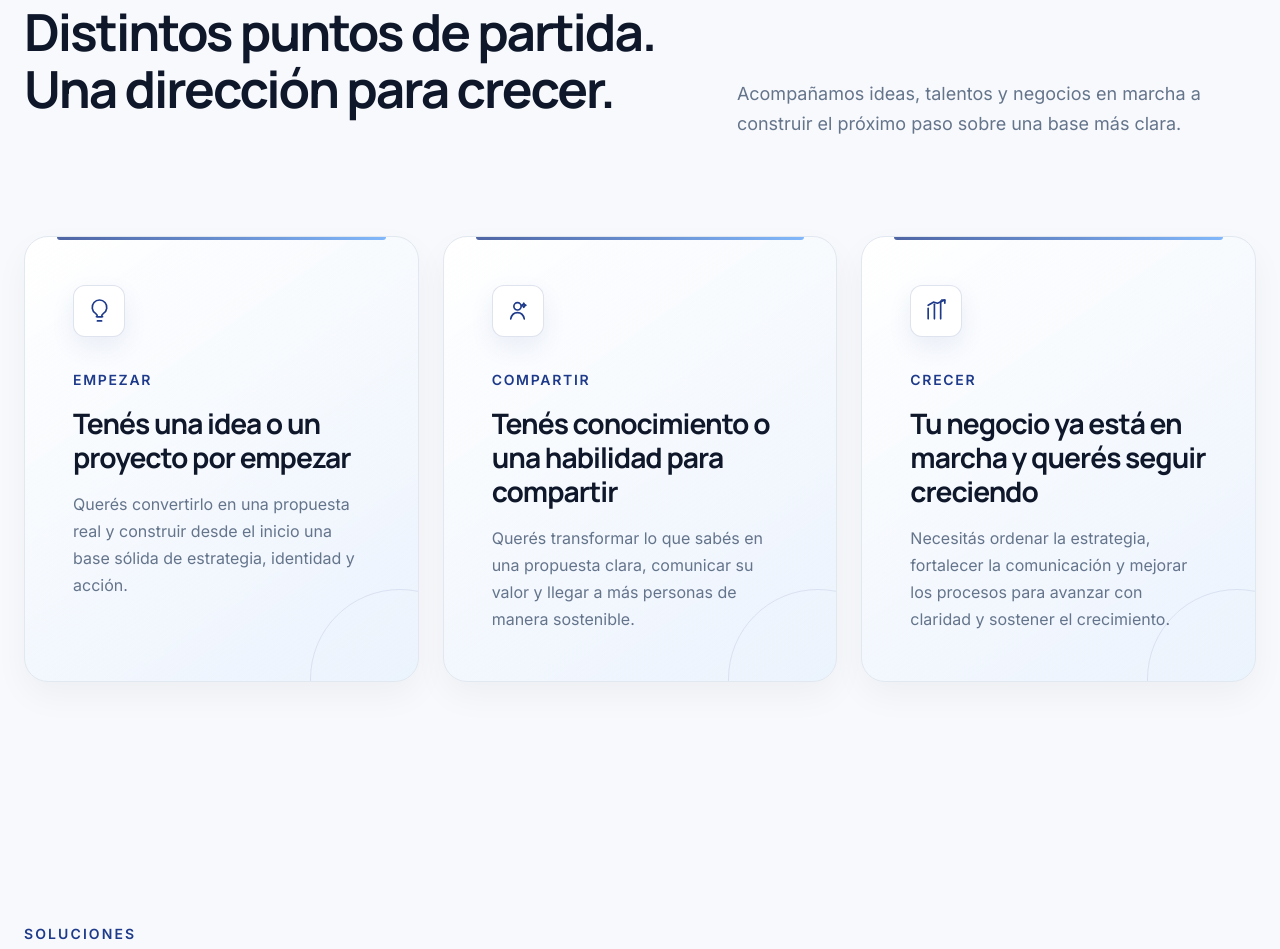
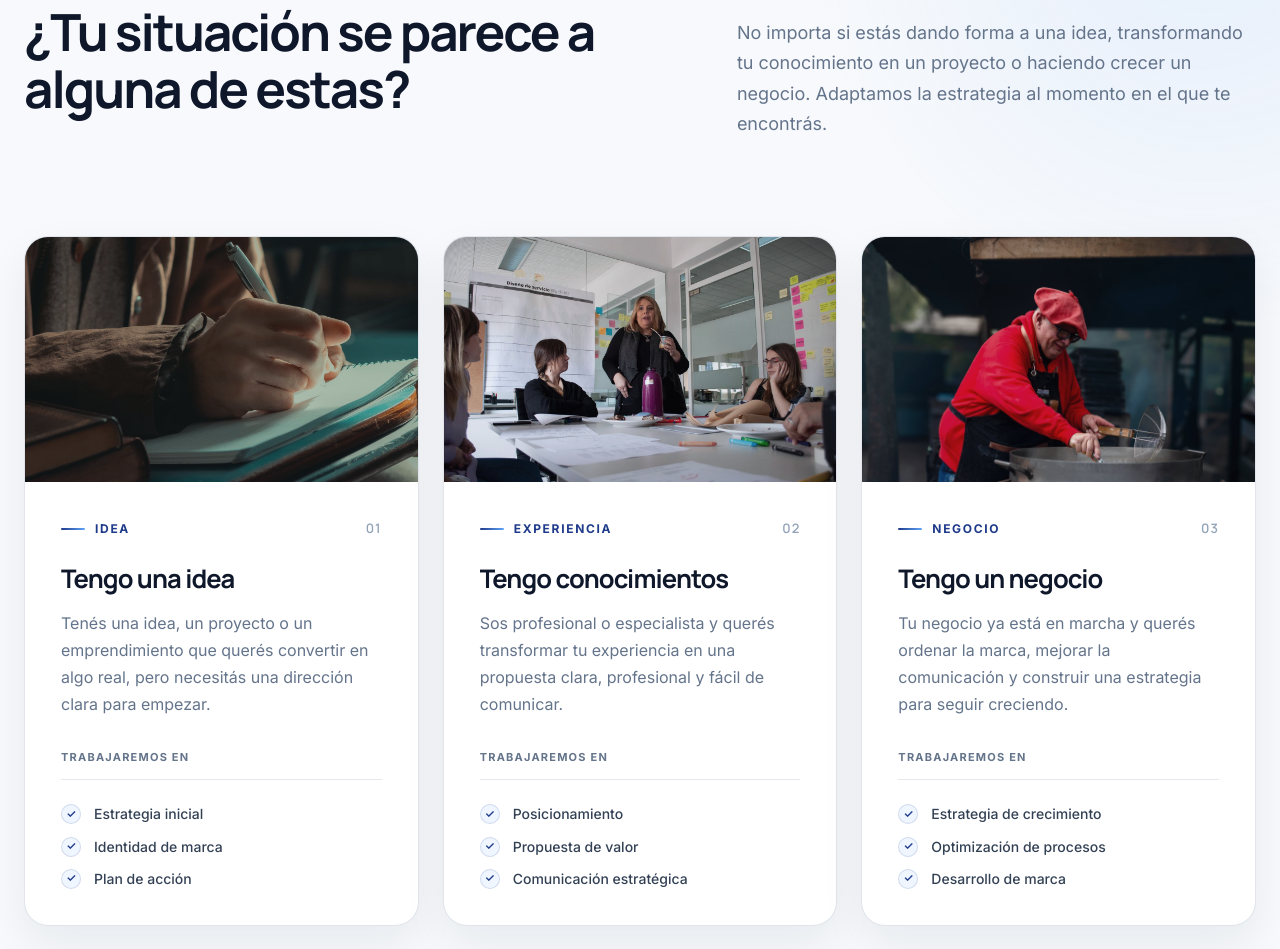
Before and after one commit to AndreyKaras/Cima-2.0, a website built with Vite: page index.html in a window 1280 px wide. Shown: the part 4130-5079 px from the top of the page. Built offline with nearby package versions, Linux system fonts and the light colour scheme.

Commit message:
Redesign audience section for Argentine market

```diff
--- a/index.html
+++ b/index.html
@@ -853,12 +853,13 @@ para crecer con claridad.
       </p>
 
       <h2 class="section-head__title" id="audience-title">
-        Distintos puntos de partida. Una dirección para crecer.
+        ¿Tu situación se parece a alguna de estas?
       </h2>
 
       <p class="section-head__text">
-        Acompañamos ideas, talentos y negocios en marcha a construir
-        el próximo paso sobre una base más clara.
+        No importa si estás dando forma a una idea, transformando tu conocimiento
+        en un proyecto o haciendo crecer un negocio. Adaptamos la estrategia al
+        momento en el que te encontrás.
       </p>
 
     </div>
@@ -867,72 +868,121 @@ para crecer con claridad.
 
       <li class="audience__card">
 
-        <div class="audience__icon" aria-hidden="true">
-          <svg viewBox="0 0 24 24">
-            <path d="M9 18h6"></path>
-            <path d="M10 22h4"></path>
-            <path d="M8.2 14.8A7 7 0 1 1 15.8 14.8C14.7 15.6 14 16.5 14 18h-4c0-1.5-.7-2.4-1.8-3.2Z"></path>
-          </svg>
-        </div>
-
-        <span class="audience__stage">EMPEZAR</span>
+        <figure class="audience__media">
+          <img
+            src="/src/assets/images/audience/empezar.jpg"
+            alt="Persona dando forma a una idea en su cuaderno"
+            width="1400"
+            height="1050"
+            loading="lazy"
+            decoding="async"
+          >
+        </figure>
+
+        <div class="audience__body">
+          <div class="audience__meta">
+            <span class="audience__stage">IDEA</span>
+            <span class="audience__index" aria-hidden="true">01</span>
+          </div>
 
           <h3 class="audience__title">
-          Tenés una idea o un proyecto por empezar
+            Tengo una idea
           </h3>
 
           <p class="audience__text">
-          Querés convertirlo en una propuesta real y construir desde el inicio
-          una base sólida de estrategia, identidad y acción.
-        </p>
+            Tenés una idea, un proyecto o un emprendimiento que querés convertir
+            en algo real, pero necesitás una dirección clara para empezar.
+          </p>
+
+          <div class="audience__focus">
+            <span class="audience__features-label">Trabajaremos en</span>
+            <ul class="audience__features">
+              <li>Estrategia inicial</li>
+              <li>Identidad de marca</li>
+              <li>Plan de acción</li>
+            </ul>
+          </div>
+        </div>
 
       </li>
 
       <li class="audience__card">
 
-        <div class="audience__icon" aria-hidden="true">
-          <svg viewBox="0 0 24 24">
-            <circle cx="12" cy="8" r="3.5"></circle>
-            <path d="M5.5 20c.8-4 3-6 6.5-6s5.7 2 6.5 6"></path>
-            <path d="m18 5 .7 1.3 1.3.7-1.3.7L18 9l-.7-1.3L16 7l1.3-.7L18 5Z"></path>
-          </svg>
-        </div>
-
-        <span class="audience__stage">COMPARTIR</span>
+        <figure class="audience__media">
+          <img
+            src="/src/assets/images/audience/compartir.jpg"
+            alt="Profesional compartiendo su experiencia en una sesión de trabajo"
+            width="1400"
+            height="930"
+            loading="lazy"
+            decoding="async"
+          >
+        </figure>
+
+        <div class="audience__body">
+          <div class="audience__meta">
+            <span class="audience__stage">EXPERIENCIA</span>
+            <span class="audience__index" aria-hidden="true">02</span>
+          </div>
 
           <h3 class="audience__title">
-          Tenés conocimiento o una habilidad para compartir
+            Tengo conocimientos
           </h3>
 
           <p class="audience__text">
-          Querés transformar lo que sabés en una propuesta clara, comunicar
-          su valor y llegar a más personas de manera sostenible.
-        </p>
+            Sos profesional o especialista y querés transformar tu experiencia
+            en una propuesta clara, profesional y fácil de comunicar.
+          </p>
+
+          <div class="audience__focus">
+            <span class="audience__features-label">Trabajaremos en</span>
+            <ul class="audience__features">
+              <li>Posicionamiento</li>
+              <li>Propuesta de valor</li>
+              <li>Comunicación estratégica</li>
+            </ul>
+          </div>
+        </div>
 
       </li>
 
       <li class="audience__card">
 
-        <div class="audience__icon" aria-hidden="true">
-          <svg viewBox="0 0 24 24">
-            <path d="M4 20V10"></path>
-            <path d="M10 20V6"></path>
-            <path d="M16 20V3"></path>
-            <path d="m4 7 5-3 4 1 7-3"></path>
-            <path d="m17 2 3 0 0 3"></path>
-          </svg>
-        </div>
-
-        <span class="audience__stage">CRECER</span>
+        <figure class="audience__media">
+          <img
+            src="/src/assets/images/audience/crecer.jpg"
+            alt="Emprendedor preparando comida en su negocio de Buenos Aires"
+            width="1600"
+            height="1060"
+            loading="lazy"
+            decoding="async"
+          >
+        </figure>
+
+        <div class="audience__body">
+          <div class="audience__meta">
+            <span class="audience__stage">NEGOCIO</span>
+            <span class="audience__index" aria-hidden="true">03</span>
+          </div>
 
           <h3 class="audience__title">
-          Tu negocio ya está en marcha y querés seguir creciendo
+            Tengo un negocio
           </h3>
 
           <p class="audience__text">
-          Necesitás ordenar la estrategia, fortalecer la comunicación y mejorar
-          los procesos para avanzar con claridad y sostener el crecimiento.
-        </p>
+            Tu negocio ya está en marcha y querés ordenar la marca, mejorar la
+            comunicación y construir una estrategia para seguir creciendo.
+          </p>
+
+          <div class="audience__focus">
+            <span class="audience__features-label">Trabajaremos en</span>
+            <ul class="audience__features">
+              <li>Estrategia de crecimiento</li>
+              <li>Optimización de procesos</li>
+              <li>Desarrollo de marca</li>
+            </ul>
+          </div>
+        </div>
 
       </li>
 
--- a/src/css/sections/audiance.css
+++ b/src/css/sections/audiance.css
@@ -2,359 +2,283 @@
    AUDIENCE
 ========================= */
 
-
 .audience {
-
     padding-block:var(--section-padding);
-
-    background:var(--color-bg);
-
+    background:
+        radial-gradient(circle at 94% 8%, rgba(96,165,250,.11), transparent 24%),
+        var(--color-bg);
 }
 
-
 .audience__head {
-
     max-width:none;
-
     margin-bottom:var(--space-7);
-
 }
 
-
 .audience__head .section-head__text {
-
     max-width:580px;
-
 }
 
-
 .audience__grid {
-
     display:grid;
-
     gap:var(--space-3);
-
     margin:0;
-
     padding:0;
-
     list-style:none;
-
 }
 
-
 .audience__card {
-
     position:relative;
-
-    isolation:isolate;
-
     overflow:hidden;
-
     display:flex;
-
     flex-direction:column;
-
     min-width:0;
-
-    padding:var(--space-4);
-
-    border:1px solid var(--color-border);
-
+    border:1px solid rgba(148,163,184,.28);
     border-radius:var(--radius-xl);
-
-    background:linear-gradient(145deg, var(--color-surface), rgba(219,234,254,.42));
-
-    box-shadow:0 14px 34px rgba(15,23,42,.045);
-
-    transition:border-color var(--transition), box-shadow var(--transition), transform var(--transition);
-
+    background:var(--color-surface);
+    box-shadow:0 18px 44px rgba(15,23,42,.065);
 }
 
-
-.audience__card::before {
-
-    content:"";
-
-    position:absolute;
-
-    top:0;
-
-    right:var(--space-4);
-
-    left:var(--space-4);
-
-    height:3px;
-
-    border-radius:0 0 var(--radius-sm) var(--radius-sm);
-
-    background:linear-gradient(90deg, var(--color-primary), #60A5FA);
-
-    opacity:.78;
-
+.audience__media {
+    position:relative;
+    overflow:hidden;
+    flex:none;
+    aspect-ratio:16 / 10;
+    margin:0;
+    background:#dbe7f3;
 }
 
-
-.audience__card::after {
-
+.audience__media::before,
+.audience__media::after {
     content:"";
-
     position:absolute;
-
-    right:-72px;
-
-    bottom:-88px;
-
-    z-index:-1;
-
-    width:180px;
-
-    height:180px;
-
-    border:1px solid rgba(30,58,138,.1);
-
-    border-radius:50%;
-
+    inset:0;
+    z-index:1;
+    pointer-events:none;
 }
 
-
-.audience__icon {
-
-    display:flex;
-
-    align-items:center;
-
-    justify-content:center;
-
-    width:52px;
-
-    height:52px;
-
-    margin-bottom:var(--space-4);
-
-    border:1px solid rgba(30,58,138,.14);
-
-    border-radius:var(--radius-md);
-
-    background:var(--color-surface);
-
-    color:var(--color-primary);
-
-    box-shadow:0 10px 24px rgba(30,58,138,.08);
-
+.audience__media::before {
+    background:rgba(30,58,138,.055);
+    mix-blend-mode:multiply;
 }
 
-
-.audience__icon svg {
-
-    width:25px;
-
-    height:25px;
-
-    fill:none;
-
-    stroke:currentColor;
-
-    stroke-linecap:round;
-
-    stroke-linejoin:round;
-
-    stroke-width:1.6;
-
+.audience__media::after {
+    background:linear-gradient(180deg, transparent 62%, rgba(15,23,42,.1));
 }
 
+.audience__media img {
+    width:100%;
+    height:100%;
+    object-fit:cover;
+    filter:saturate(.82) contrast(.96) brightness(1.015);
+}
+
+.audience__card:nth-child(1) .audience__media img {
+    object-position:52% 54%;
+}
+
+.audience__card:nth-child(2) .audience__media img {
+    object-position:50% 44%;
+}
+
+.audience__card:nth-child(3) .audience__media img {
+    object-position:50% 50%;
+}
+
+.audience__body {
+    display:flex;
+    flex:1;
+    flex-direction:column;
+    padding:clamp(26px,3vw,36px);
+}
+
+.audience__meta {
+    display:flex;
+    align-items:center;
+    justify-content:space-between;
+    gap:var(--space-2);
+    margin-bottom:var(--space-3);
+}
 
 .audience__stage {
-
-    display:block;
-
-    margin-bottom:var(--space-2);
-
+    display:flex;
+    align-items:center;
+    gap:10px;
     color:var(--color-primary);
-
-    font-size:var(--text-xs);
-
-    font-weight:var(--weight-semibold);
-
-    letter-spacing:.12em;
-
+    font-size:12px;
+    font-weight:var(--weight-bold);
+    letter-spacing:.14em;
 }
 
+.audience__stage::before {
+    width:24px;
+    height:2px;
+    border-radius:999px;
+    background:linear-gradient(90deg, var(--color-primary), #60a5fa);
+    content:"";
+}
+
+.audience__index {
+    color:#94a3b8;
+    font-family:var(--font-heading);
+    font-size:13px;
+    font-weight:var(--weight-semibold);
+    letter-spacing:.08em;
+}
 
 .audience__title {
-
-    max-width:360px;
-
+    max-width:390px;
     margin:0 0 var(--space-2);
-
     color:var(--color-text);
-
     font-family:var(--font-heading);
-
-    font-size:clamp(23px,2.2vw,30px);
-
+    font-size:clamp(22px,2vw,28px);
     font-weight:var(--weight-bold);
-
-    line-height:1.2;
-
+    line-height:1.22;
     letter-spacing:-.035em;
-
 }
 
-
 .audience__text {
-
-    max-width:400px;
-
+    max-width:420px;
     margin:0;
-
     color:var(--color-text-secondary);
-
     font-size:var(--text-sm);
-
-    line-height:1.7;
-
+    line-height:1.68;
 }
 
+.audience__focus {
+    margin-top:auto;
+    padding-top:var(--space-4);
+}
+
+.audience__features-label {
+    display:block;
+    margin-bottom:14px;
+    color:#64748b;
+    font-size:11px;
+    font-weight:var(--weight-bold);
+    letter-spacing:.11em;
+    line-height:1.4;
+    text-transform:uppercase;
+}
+
+.audience__features {
+    display:grid;
+    gap:12px;
+    margin:0;
+    padding:var(--space-3) 0 0;
+    border-top:1px solid rgba(148,163,184,.24);
+    list-style:none;
+}
+
+.audience__features li {
+    display:grid;
+    grid-template-columns:22px minmax(0,1fr);
+    align-items:start;
+    gap:11px;
+    color:#334155;
+    font-size:14px;
+    font-weight:var(--weight-medium);
+    line-height:1.45;
+}
+
+.audience__features li::before {
+    display:flex;
+    align-items:center;
+    justify-content:center;
+    width:20px;
+    height:20px;
+    border:1px solid rgba(30,58,138,.14);
+    border-radius:50%;
+    background:var(--color-primary-light);
+    color:var(--color-primary);
+    content:"✓";
+    font-size:11px;
+    font-weight:var(--weight-bold);
+    line-height:1;
+}
 
 @media(min-width:700px) {
-
-
     .audience__head {
-
         display:grid;
-
         grid-template-columns:minmax(0,1fr) minmax(300px,.8fr);
-
         align-items:end;
-
         column-gap:var(--space-6);
-
     }
-
 
     .audience__head .section-head__label,
     .audience__head .section-head__title {
-
         grid-column:1;
-
     }
 
-
     .audience__head .section-head__text {
-
         grid-column:2;
-
         grid-row:1 / span 2;
-
         align-self:end;
-
     }
 
-
     .audience__grid {
-
         grid-template-columns:repeat(2,minmax(0,1fr));
-
     }
 
-
-    .audience__card {
-
-        min-height:310px;
-
-        padding:var(--space-5);
-
+    .audience__card:last-child {
+        grid-column:1 / -1;
+        display:grid;
+        grid-template-columns:minmax(280px,.9fr) minmax(0,1.1fr);
     }
 
-
-    .audience__card:last-child {
-
-        grid-column:1 / -1;
-
-        min-height:250px;
-
+    .audience__card:last-child .audience__media {
+        height:100%;
+        min-height:350px;
+        aspect-ratio:auto;
     }
 
+    .audience__card:last-child .audience__body {
+        justify-content:center;
+    }
 
     .audience__card:last-child .audience__title,
     .audience__card:last-child .audience__text {
+        max-width:560px;
+    }
+}
 
-        max-width:700px;
-
+@media(min-width:1100px) {
+    .audience__grid {
+        grid-template-columns:repeat(3,minmax(0,1fr));
     }
 
-
-}
-
-
-@media(min-width:1100px) {
-
-
-    .audience__grid {
-
-        grid-template-columns:repeat(3,minmax(0,1fr));
-
+    .audience__card:last-child {
+        grid-column:auto;
+        display:flex;
     }
 
-
-    .audience__card,
-    .audience__card:last-child {
-
-        grid-column:auto;
-
-        min-height:360px;
-
+    .audience__card:last-child .audience__media {
+        height:auto;
+        min-height:0;
+        aspect-ratio:16 / 10;
     }
 
+    .audience__card:last-child .audience__body {
+        justify-content:flex-start;
+    }
 
     .audience__card:last-child .audience__title,
     .audience__card:last-child .audience__text {
+        max-width:420px;
+    }
+}
 
-        max-width:400px;
-
+@media(max-width:699px) {
+    .audience__head {
+        margin-bottom:var(--space-5);
     }
 
-
+    .audience__media {
+        aspect-ratio:16 / 9;
+    }
 }
 
-
-@media(min-width:1100px) and (hover:hover) {
-
-
-    .audience__card:hover {
-
-        border-color:rgba(30,58,138,.3);
-
-        box-shadow:0 22px 48px rgba(30,58,138,.1);
-
-        transform:translateY(-4px);
-
+@media(max-width:380px) {
+    .audience__body {
+        padding:24px;
     }
-
-
 }
-
-
-@media(max-width:699px) {
-
-
-    .audience__head {
-
-        margin-bottom:var(--space-5);
-
-    }
-
-
-    .audience__icon {
-
-        width:48px;
-
-        height:48px;
-
-        margin-bottom:var(--space-3);
-
-    }
-
-
-}
```
Also changed, not shown: src/assets/images/audience/compartir.jpg (added), src/assets/images/audience/crecer.jpg (added), src/assets/images/audience/empezar.jpg (added). Lines whose indentation alone changed are shown as unchanged.
